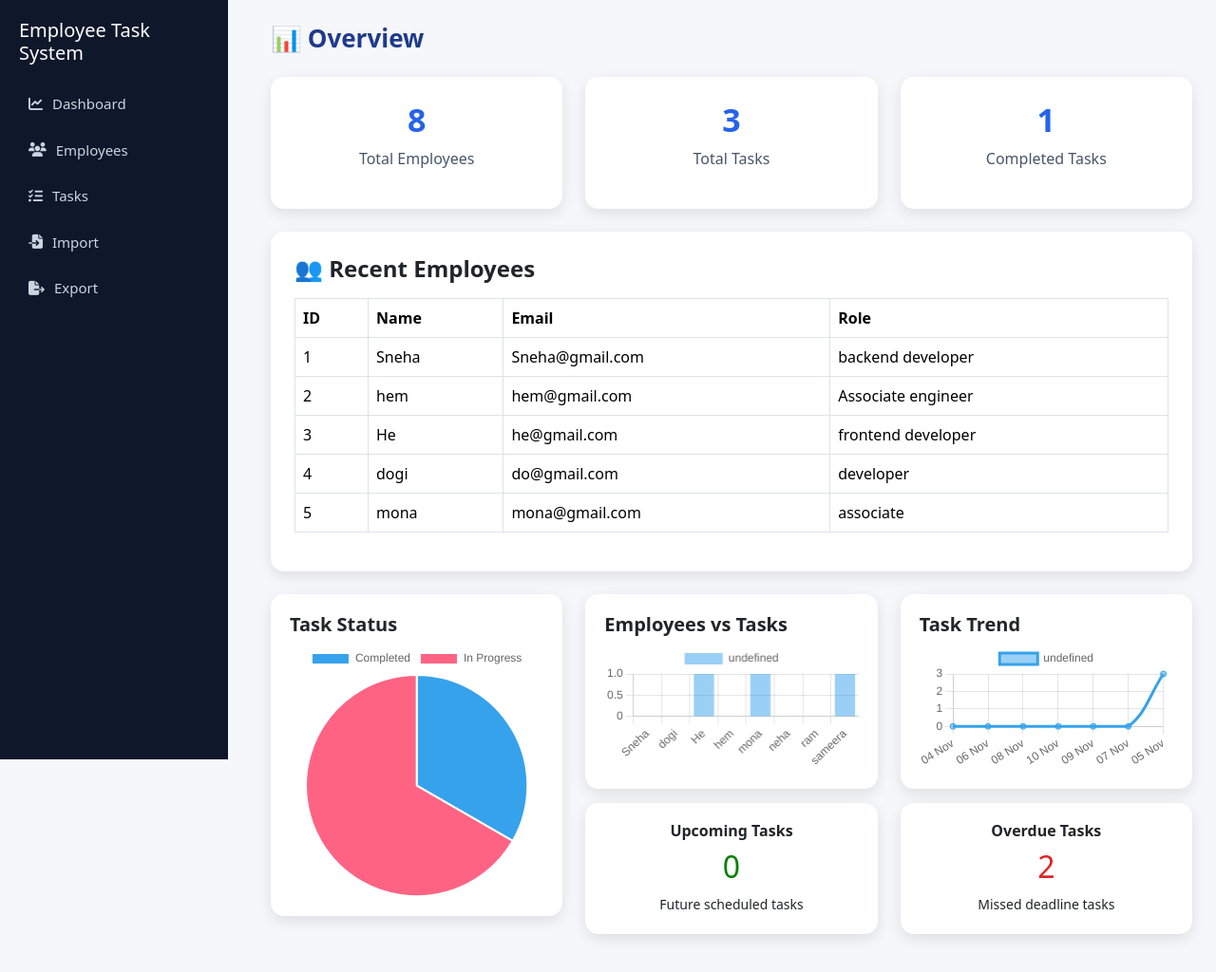
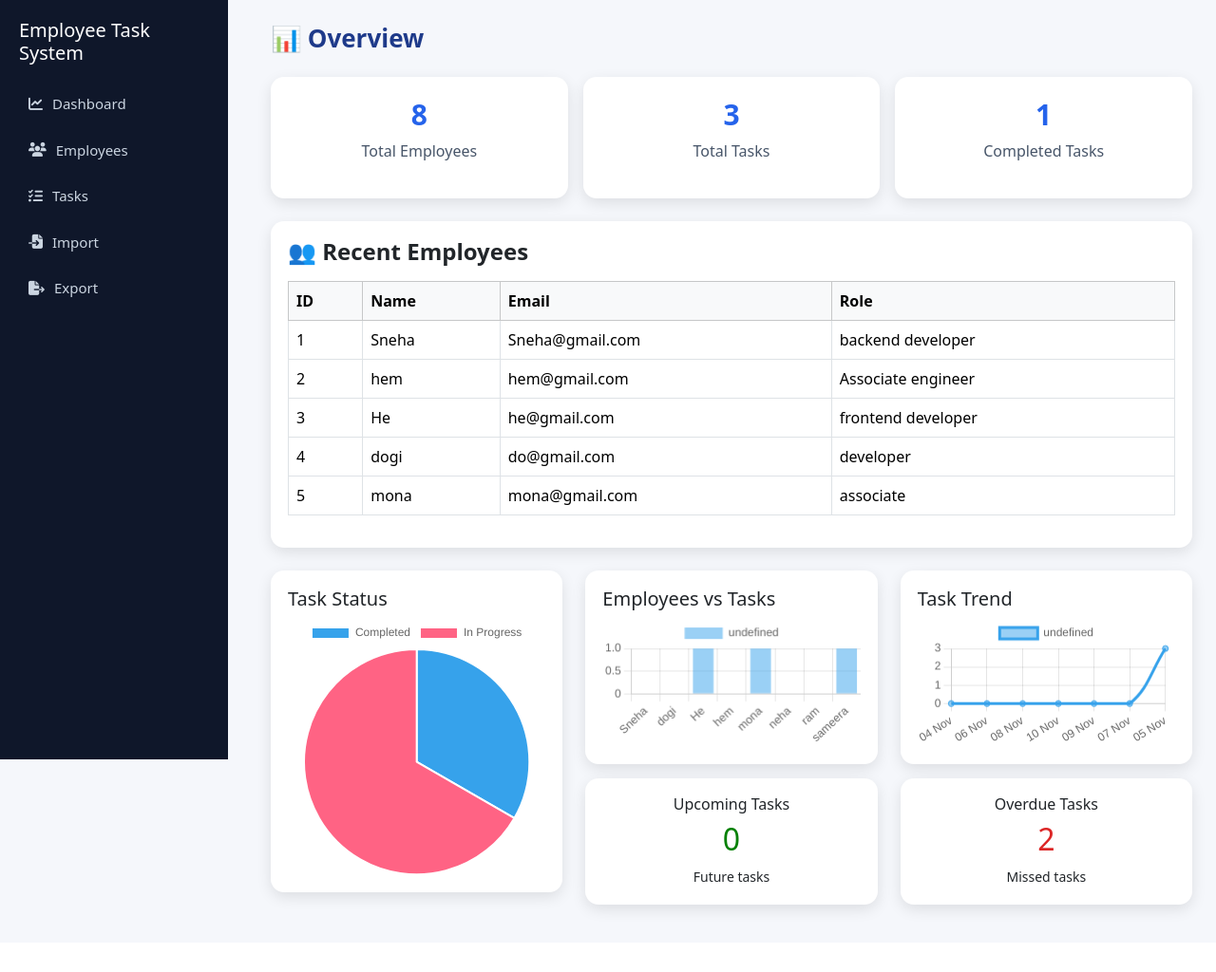
Before and after one commit to hemasri823/employee-task-management, a Django app: page / in a window 1280 px wide. Shown: the whole page at 95% size. After the commit the page ends 967 px from the top, so only its background shows below. Run offline with Django 5.2, Linux system fonts and the light colour scheme; data comes from the database, SQL or seed files in the repository.

Commit message:
Updated dashboard UI

```diff
--- a/employees/templates/employees/dashboard.html
+++ b/employees/templates/employees/dashboard.html
@@ -12,80 +12,69 @@
 /* STAT CARDS */
 .stat-card {
   background: #ffffff;
-  padding: 25px;
+  padding: 22px;
   border-radius: 14px;
   text-align: center;
-  transition: .25s;
+  transition: 0.25s;
   box-shadow: 0 5px 15px rgba(0,0,0,0.10);
 }
 .stat-card:hover {
-  transform: translateY(-6px);
+  transform: translateY(-5px);
   box-shadow: 0 12px 28px rgba(0,0,0,0.20);
 }
 .stat-card h3 {
-  font-size: 34px;
+  font-size: 30px;
   font-weight: 800;
   color: #2563eb;
 }
-.stat-card p {
-  font-weight: 500;
-  color: #475569;
-}
+.stat-card p { font-weight: 500; color: #475569; }
 
-/* TABLE */
+/* TABLE BOX */
 .table-card {
   background: #fff;
-  padding: 25px;
+  padding: 18px;
   border-radius: 14px;
   margin-top: 25px;
   box-shadow: 0 5px 15px rgba(0,0,0,0.10);
-  transition: all 0.3s ease-in-out;
+  transition: 0.25s;
+
 }
-.table-card:hover{  transform: translateY(-8px);
-  box-shadow: 0 12px 28px rgba(0,0,0,0.20);}
-/* CHART BOX */
+.table-card:hover{
+   transform: translateY(-5px);
+  box-shadow: 0 12px 28px rgba(0,0,0,0.20);
+
+}
+
+/* Responsive Table scroll */
+.table-responsive {
+  overflow-x: auto;
+}
+
+/* Chart and Box */
 .chart-box, .info-card {
   background: #fff;
-  padding: 20px;
+  padding: 18px;
   border-radius: 14px;
   box-shadow: 0 5px 15px rgba(0,0,0,0.10);
   margin-bottom: 15px;
   transition: .25s;
 }
 .chart-box:hover, .info-card:hover {
-  transform: translateY(-5px);
-  box-shadow: 0 12px 28px rgba(0,0,0,0.18);
-}
-.chart-box h5, .info-card h6 {
-  font-weight: 700;
+  transform: translateY(-4px);
+  box-shadow: 0 12px 24px rgba(0,0,0,0.18);
 }
 
-/* Chart Sizes Default (Laptop) */
-.chart-box canvas { max-height: 320px; }
-.task-status canvas { max-height: 350px; }
-
-/* ✅ Tablet Fix */
-@media (max-width: 1024px) {
-  .task-status canvas {
-    max-height: 260px !important; /* reduce pie chart */
-  }
-}
-
-/* ✅ Mobile Fix */
+/* Mobile Fixes */
 @media (max-width: 768px) {
-  .chart-box canvas {
-    max-height: 230px !important;
-  }
-  .task-status canvas {
-    max-height: 220px !important;
-  }
+  .stat-card h3 { font-size: 28px; }
+  .dashboard-title { font-size: 22px; }
+  .table-card { padding: 12px; }
 }
 </style>
 
 <h2 class="dashboard-title">📊 Overview</h2>
 
-<!-- Stats Row -->
-<div class="row g-4">
+<div class="row g-3">
   <div class="col-md-4"><div class="stat-card"><h3>{{ total_employees }}</h3><p>Total Employees</p></div></div>
   <div class="col-md-4"><div class="stat-card"><h3>{{ total_tasks }}</h3><p>Total Tasks</p></div></div>
   <div class="col-md-4"><div class="stat-card"><h3>{{ completed_tasks }}</h3><p>Completed Tasks</p></div></div>
@@ -94,95 +83,56 @@
 <!-- Recent Employees -->
 <div class="table-card mt-4">
   <h4 class="fw-bold mb-3">👥 Recent Employees</h4>
-  <table class="table table-bordered">
-    <thead><tr><th>ID</th><th>Name</th><th>Email</th><th>Role</th></tr></thead>
-    <tbody>
+
+  <div class="table-responsive">
+    <table class="table table-bordered table-hover">
+      <thead class="table-light">
+        <tr>
+          <th>ID</th><th>Name</th><th>Email</th><th>Role</th>
+        </tr>
+      </thead>
+      <tbody>
       {% for emp in recent_employees %}
-      <tr><td>{{ forloop.counter }}</td><td>{{ emp.name }}</td><td>{{ emp.email }}</td><td>{{ emp.role }}</td> </tr>
+        <tr><td>{{ forloop.counter }}</td><td>{{ emp.name }}</td><td>{{ emp.email }}</td><td>{{ emp.role }}</td></tr>
       {% empty %}
-      <tr><td colspan="4" class="text-center text-muted">No records</td></tr>
+        <tr><td colspan="4" class="text-center text-muted">No Records</td></tr>
       {% endfor %}
-    </tbody>
-  </table>
+      </tbody>
+    </table>
+  </div>
 </div>
 
 <script src="https://cdn.jsdelivr.net/npm/chart.js"></script>
 
-<!-- ✅ Charts Layout -->
 <div class="row mt-4">
 
-  <!-- PIE CHART FULL HEIGHT -->
-  <div class="col-md-4 task-status">
+  <div class="col-md-4">
     <div class="chart-box">
       <h5>Task Status</h5>
-      <canvas id="statusChart"></canvas>
+      <canvas id="statusChart" style="width:140px; height:140px;"></canvas>
+
     </div>
   </div>
 
-  <!-- RIGHT SIDE -->
   <div class="col-md-8">
     <div class="row">
-
-      <!-- Employees vs Tasks -->
-      <div class="col-md-6">
-        <div class="chart-box">
-          <h5>Employees vs Tasks</h5>
-          <canvas id="employeeTaskChart"></canvas>
-        </div>
-      </div>
-
-      <!-- Task Trend -->
-      <div class="col-md-6">
-        <div class="chart-box">
-          <h5>Task Trend</h5>
-          <canvas id="trendChart"></canvas>
-        </div>
-      </div>
-
-      <!-- Upcoming -->
-      <div class="col-md-6">
-        <div class="info-card text-center">
-          <h6>Upcoming Tasks</h6>
-          <h2 style="color:green">{{ upcoming_tasks }}</h2>
-          <small>Future scheduled tasks</small>
-        </div>
-      </div>
-
-      <!-- Overdue -->
-      <div class="col-md-6">
-        <div class="info-card text-center">
-          <h6>Overdue Tasks</h6>
-          <h2 style="color:#dc2626">{{ overdue_tasks }}</h2>
-          <small>Missed deadline tasks</small>
-        </div>
-      </div>
-
+      <div class="col-md-6"><div class="chart-box"><h5>Employees vs Tasks</h5><canvas id="employeeTaskChart"></canvas></div></div>
+      <div class="col-md-6"><div class="chart-box"><h5>Task Trend</h5><canvas id="trendChart"></canvas></div></div>
+      <div class="col-md-6"><div class="info-card text-center"><h6>Upcoming Tasks</h6><h2 style="color:green">{{ upcoming_tasks }}</h2><small>Future tasks</small></div></div>
+      <div class="col-md-6"><div class="info-card text-center"><h6>Overdue Tasks</h6><h2 style="color:#dc2626">{{ overdue_tasks }}</h2><small>Missed tasks</small></div></div>
     </div>
   </div>
 
 </div>
 
-<!-- ✅ Charts JS -->
 <script>
 const statusData = JSON.parse('{{ task_status_data|escapejs }}');
 const empTaskData = JSON.parse('{{ employee_task_data|escapejs }}');
 const trendData = JSON.parse('{{ task_trend|escapejs }}');
 
-new Chart(statusChart, {
-  type:'pie',
-  data:{ labels:statusData.map(x=>x.status), datasets:[{ data:statusData.map(x=>x.count) }] },
-  options:{ animation:{ animateScale:true, animateRotate:true } }
-});
-
-new Chart(employeeTaskChart, {
-  type:'bar',
-  data:{ labels:empTaskData.map(x=>x.name), datasets:[{ data:empTaskData.map(x=>x.task_count) }] }
-});
-
-new Chart(trendChart, {
-  type:'line',
-  data:{ labels:trendData.map(x=>x.date), datasets:[{ data:trendData.map(x=>x.count), tension:0.4 }] }
-});
+new Chart(statusChart, { type:'pie', data:{ labels:statusData.map(x=>x.status), datasets:[{ data:statusData.map(x=>x.count) }] }});
+new Chart(employeeTaskChart,{ type:'bar', data:{ labels:empTaskData.map(x=>x.name), datasets:[{ data:empTaskData.map(x=>x.task_count) }] }});
+new Chart(trendChart,{ type:'line', data:{ labels:trendData.map(x=>x.date), datasets:[{ data:trendData.map(x=>x.count), tension:0.4 }] }});
 </script>
 
 {% endblock %}
```
